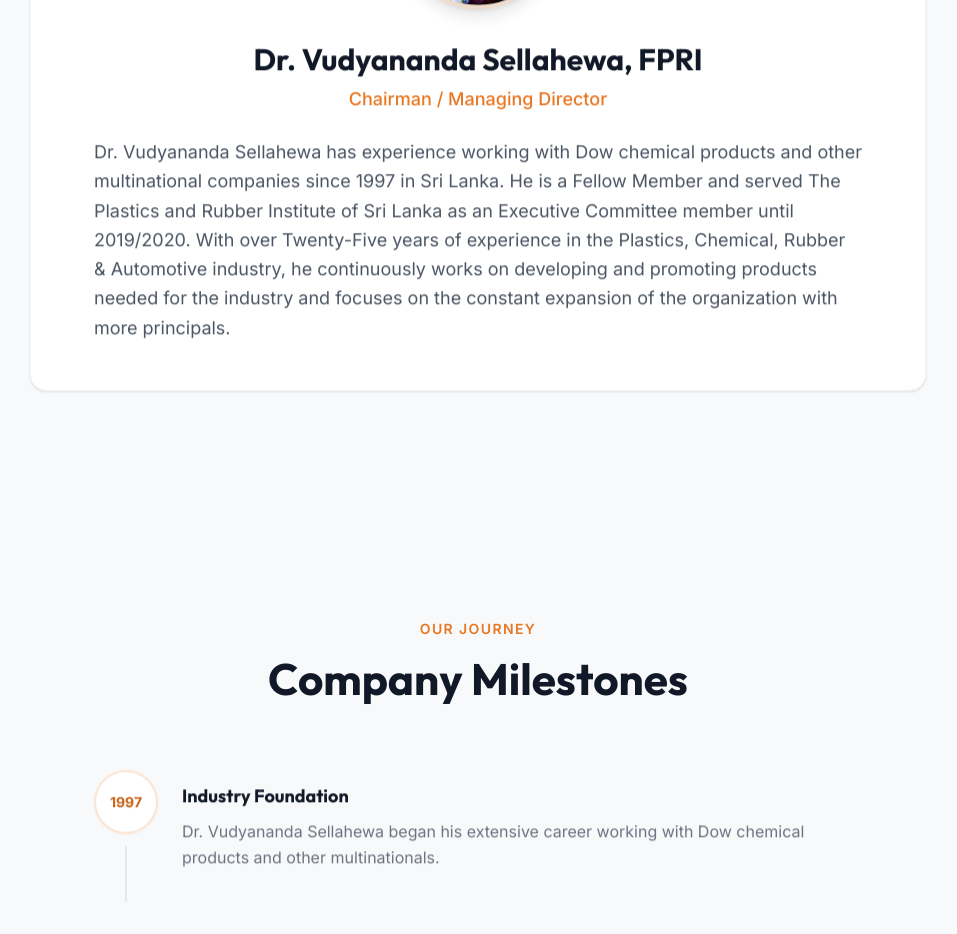
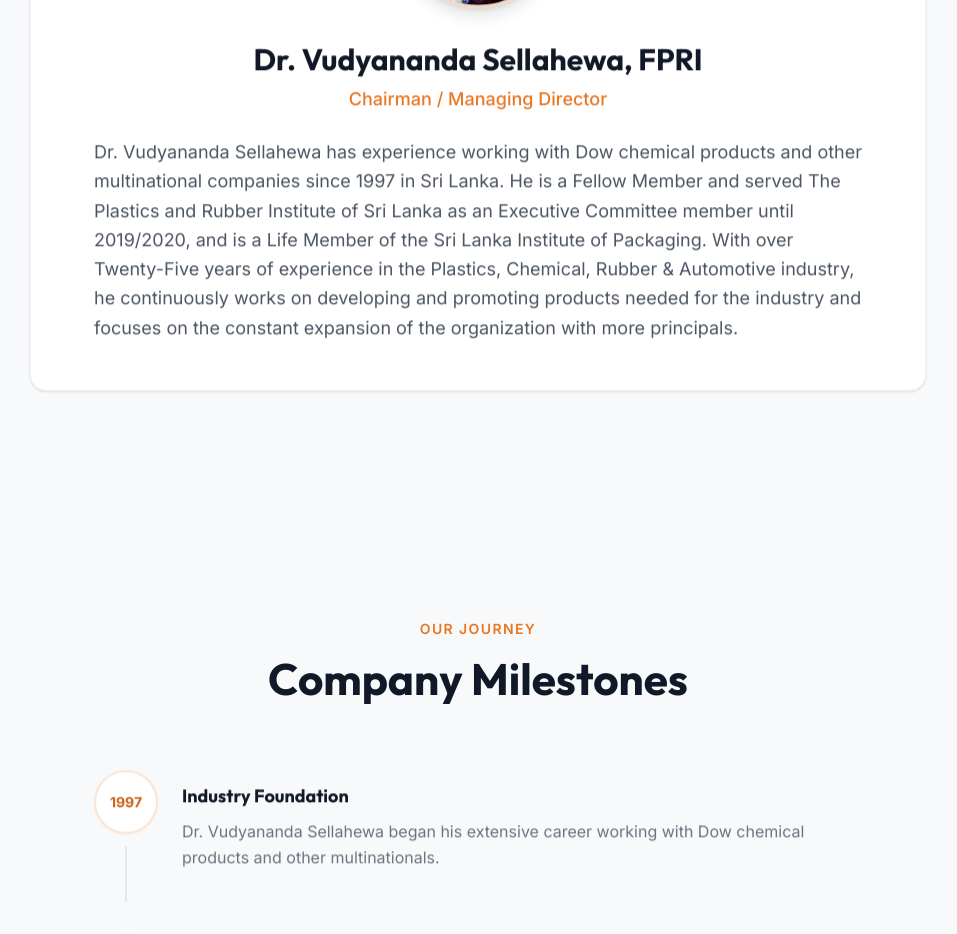
Before and after one commit to vudyananda-hue/SPV-PLASTCHEM-PVT-LTD, a React (Vite) app in the folder frontend/: page /about in a window 1280 px wide. Shown: the part 1460-2394 px from the top of the page, without its empty margins (162-1119 px from the left). Built offline with nearby package versions, Linux system fonts and the light colour scheme; no server answers.

Commit message:
update Chairman bio to include Sri Lanka Institute of Packaging membership

```diff
--- a/frontend/src/data/content.js
+++ b/frontend/src/data/content.js
@@ -37,7 +37,7 @@ export const company = {
   chairman: 'Dr. Vudyananda Sellahewa, FPRI',
   chairmanTitle: 'Chairman / Managing Director',
   chairmanBio:
-    'Dr. Vudyananda Sellahewa has experience working with Dow chemical products and other multinational companies since 1997 in Sri Lanka. He is a Fellow Member and served The Plastics and Rubber Institute of Sri Lanka as an Executive Committee member until 2019/2020. With over Twenty-Five years of experience in the Plastics, Chemical, Rubber & Automotive industry, he continuously works on developing and promoting products needed for the industry and focuses on the constant expansion of the organization with more principals.',
+    'Dr. Vudyananda Sellahewa has experience working with Dow chemical products and other multinational companies since 1997 in Sri Lanka. He is a Fellow Member and served The Plastics and Rubber Institute of Sri Lanka as an Executive Committee member until 2019/2020, and is a Life Member of the Sri Lanka Institute of Packaging. With over Twenty-Five years of experience in the Plastics, Chemical, Rubber & Automotive industry, he continuously works on developing and promoting products needed for the industry and focuses on the constant expansion of the organization with more principals.',
   phone: '(+94) 11 7592828',
   mobile: '(+94) 777 805655',
   email: 'vudya@spvplastchem.lk',
```
